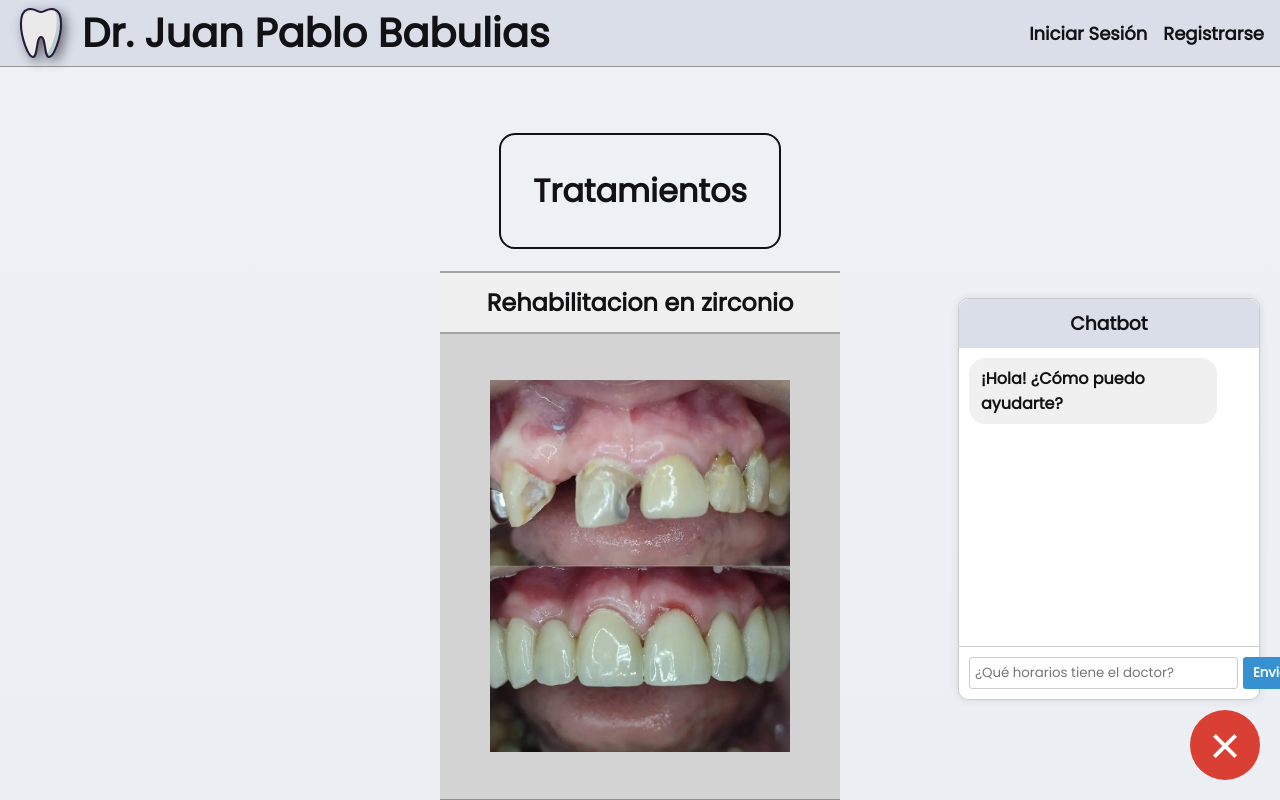
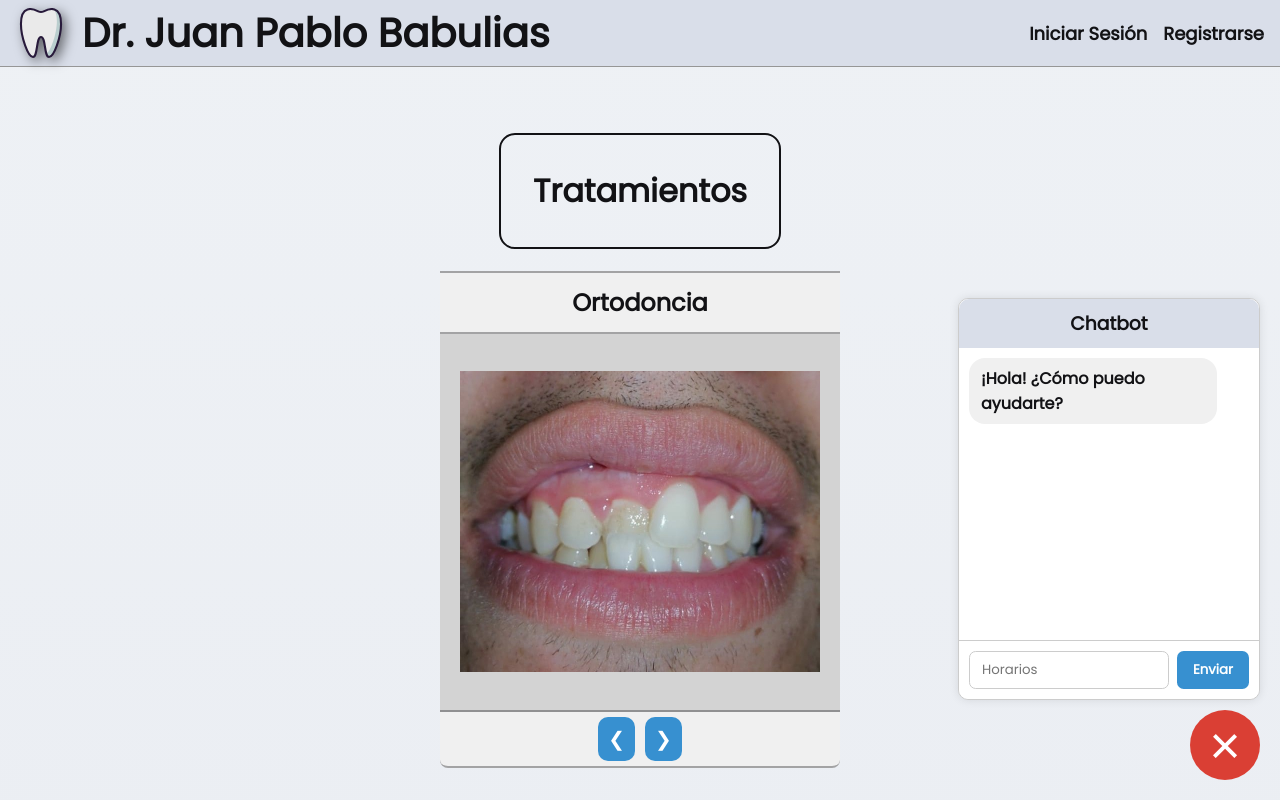
Before and after one commit to gonzabosio/jpbabulias, a Vue app in the folder frontend/: page /tratamientos in a window 1280 px wide. Both pictures are taken after a click on the button 1225 px from the left and 745 px from the top of the page. Shown: the top 800 px of the page. Built offline with nearby package versions, Linux system fonts and the light colour scheme; no server answers; what v-calendar would draw is missing.

Commit message:
fix ui details

```diff
--- a/frontend/src/components/Chatbot.vue
+++ b/frontend/src/components/Chatbot.vue
@@ -77,8 +77,7 @@ onMounted(() => {
                 <div class="globe"></div>
             </div>
             <div class="chat-input">
-                <input v-model="userInput" @keyup.enter="sendMessage" placeholder="¿Qué horarios tiene el doctor?"
-                    :disabled="isProcessing" />
+                <input v-model="userInput" @keyup.enter="sendMessage" placeholder="Horarios" :disabled="isProcessing" />
                 <button @click="sendMessage" :disabled="isProcessing">Enviar</button>
             </div>
         </div>
@@ -140,6 +139,16 @@ onMounted(() => {
     box-shadow: 0 0 10px rgba(0, 0, 0, 0.1);
     display: flex;
     flex-direction: column;
+    /* Add max-height and handle smaller screens */
+    max-height: calc(100vh - 100px);
+
+    /* Add media query for mobile */
+    @media screen and (max-width: 768px) {
+        width: calc(100vw - 40px);
+        /* Account for container padding */
+        right: 0;
+        height: 60vh;
+    }
 }
 
 .chat-header {
@@ -183,27 +192,39 @@ onMounted(() => {
     display: flex;
     padding: 10px;
     border-top: 1px solid #ccc;
+    /* Add gap between input and button */
+    gap: 8px;
+    /* Ensure it stays at the bottom */
+    position: relative;
+    background: white;
+    border-bottom-left-radius: 10px;
+    border-bottom-right-radius: 10px;
 }
 
 .chat-input input {
-    flex-grow: 1;
-    padding: 5px;
+    flex: 1;
+    min-width: 0;
+    /* Prevent input from overflowing */
+    padding: 8px 12px;
     border: 1px solid #ccc;
-    border-radius: 3px;
+    border-radius: 0.5em;
     font-family: poppins-regular;
 }
 
 .chat-input button {
-    margin-left: 5px;
-    padding: 5px 10px;
+    /* Remove margin-left since we're using gap */
+    padding: 8px 16px;
     background-color: #3790D0;
     font-family: poppins-regular;
     font-weight: 600;
     color: white;
     border: none;
-    border-radius: 3px;
+    border-radius: 0.5em;
     cursor: pointer;
     transition: 0.25s;
+    /* Ensure button doesn't shrink */
+    flex-shrink: 0;
+    white-space: nowrap;
 }
 
 .chat-input button:hover {
--- a/frontend/src/views/Landing.vue
+++ b/frontend/src/views/Landing.vue
@@ -29,7 +29,7 @@ const descriptionList = [
 </template>
 <style scoped>
 #leading-container {
-    padding-top: 7em;
+    padding: 7em 1em;
     display: flex;
     flex-direction: column;
     align-items: center;
--- a/frontend/src/views/Treatments.vue
+++ b/frontend/src/views/Treatments.vue
@@ -24,9 +24,9 @@ const mediaOrtodoncia = [
 ]
 const medias = ref([
     {
-        name: 'Rehabilitacion en zirconio',
+        name: 'Ortodoncia',
         currentIndex: 0,
-        content: mediaZirconio,
+        content: mediaOrtodoncia
     },
     {
         name: 'Carillas',
@@ -34,10 +34,10 @@ const medias = ref([
         content: mediaCarillas
     },
     {
-        name: 'Ortodoncia',
+        name: 'Rehabilitación en zirconio',
         currentIndex: 0,
-        content: mediaOrtodoncia
-    }
+        content: mediaZirconio,
+    },
 ])
 
 
```
